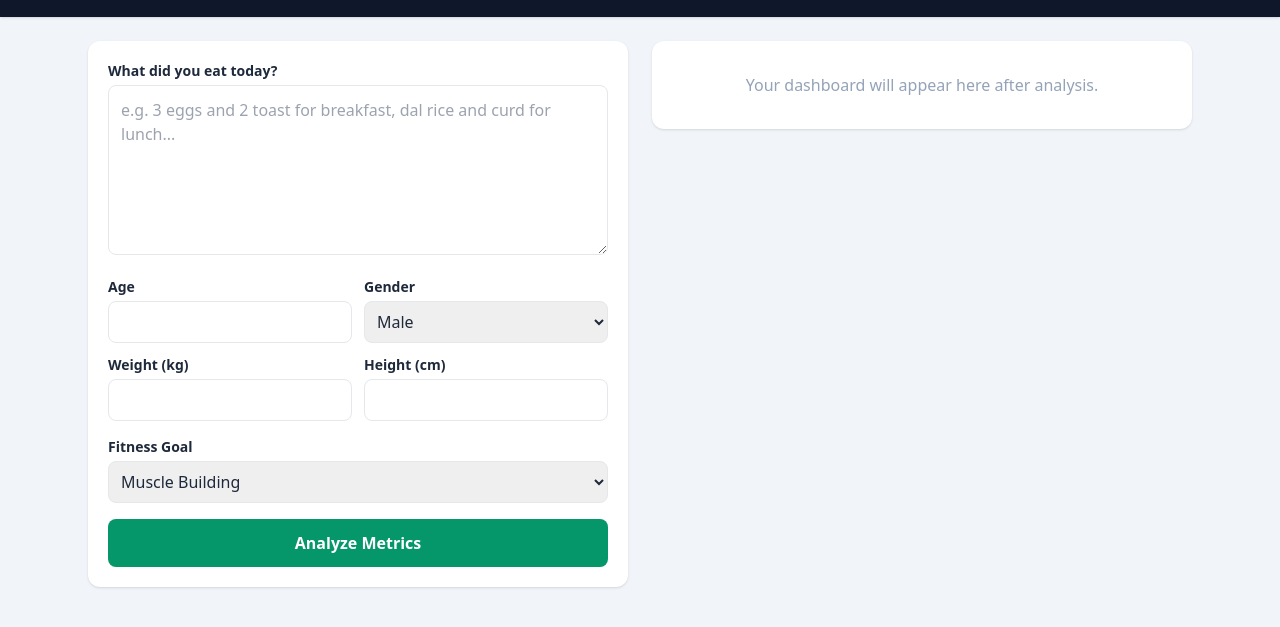
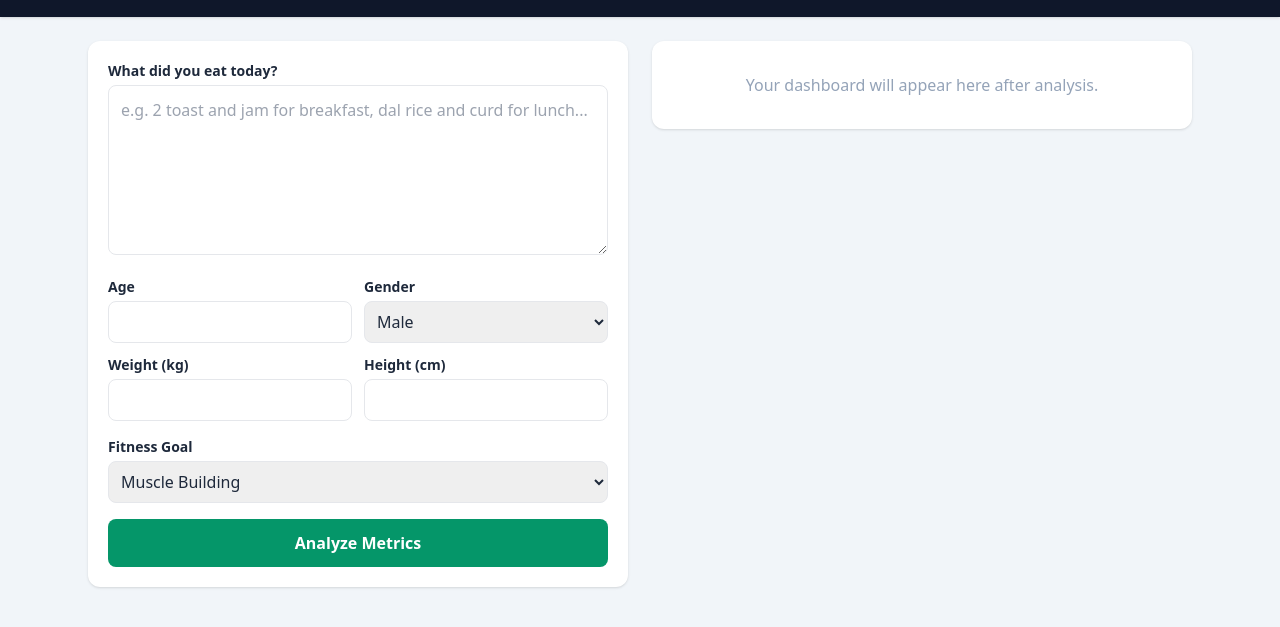
Before and after one commit to Krishna78600/diet-analyst, a plain HTML site: page frontend/index.html in a window 1280 px wide. Shown: the part 75-702 px from the top of the page. Drawn offline with nearby package versions, Linux system fonts and the light colour scheme.

Commit message:
Update placeholder text in food log textarea for clarity

```diff
--- a/frontend/index.html
+++ b/frontend/index.html
@@ -17,7 +17,7 @@
     <div>
       <label class="block text-sm font-semibold mb-1">What did you eat today?</label>
       <textarea id="foodLog" rows="6" required maxlength="2000"
-        placeholder="e.g. 3 eggs and 2 toast for breakfast, dal rice and curd for lunch..."
+        placeholder="e.g. 2 toast and jam for breakfast, dal rice and curd for lunch..."
         class="w-full border rounded-lg p-3 focus:ring-2 focus:ring-emerald-500 outline-none"></textarea>
     </div>
     <div class="grid grid-cols-2 gap-3">
```
